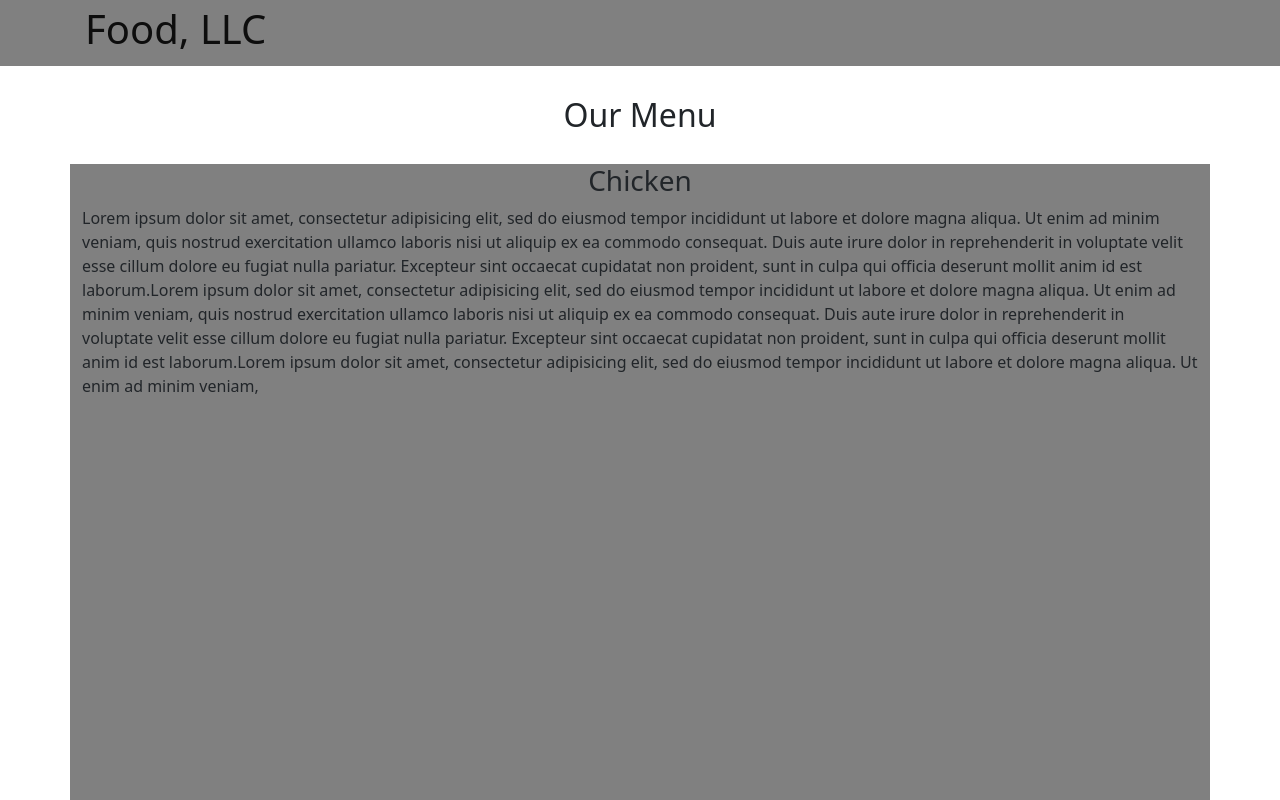
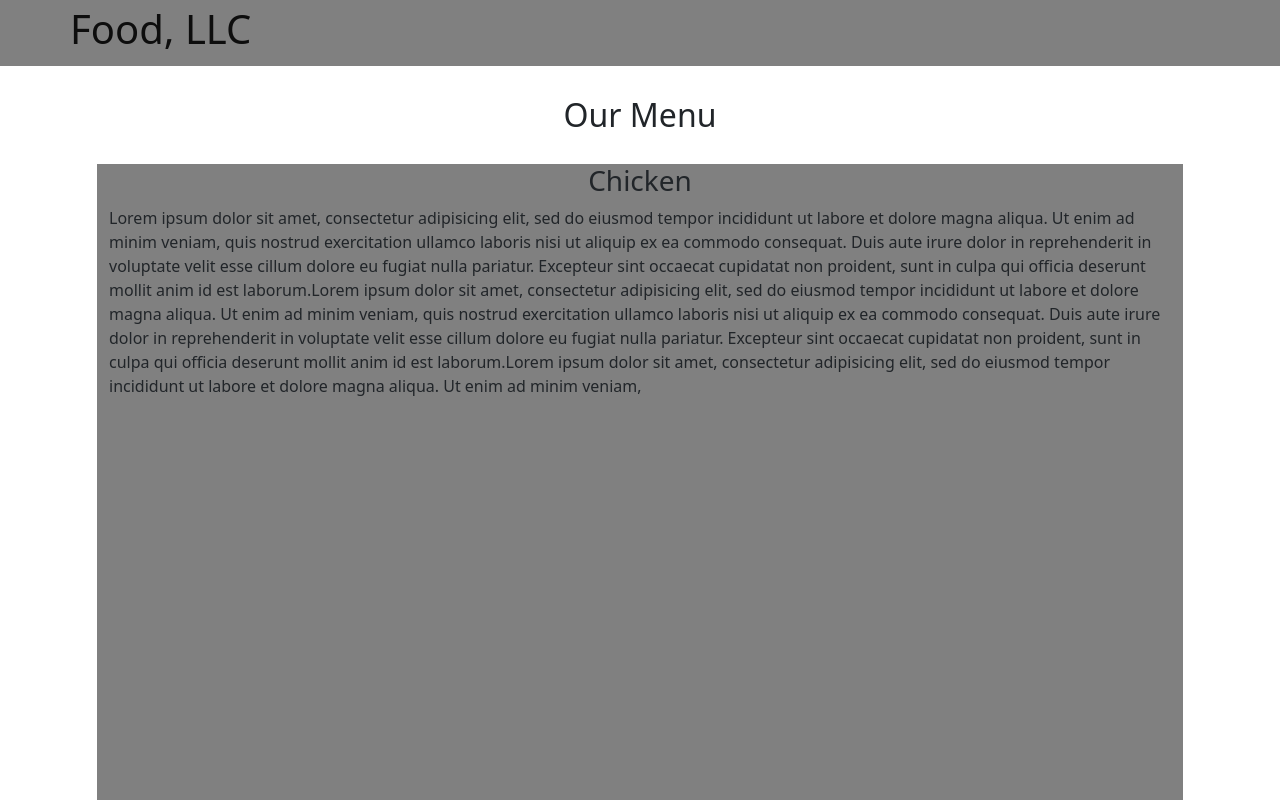
Before and after one commit to Arenaone/coursera-assignment, a plain HTML site: page module3-solution/index.html in a window 1280 px wide. Shown: the top 800 px of the page. Drawn offline with Linux system fonts and the light colour scheme.

Commit message:
Completed the work.

```diff
--- a/module3-solution/css/styles.css
+++ b/module3-solution/css/styles.css
@@ -17,9 +17,9 @@ nav div.container{
 	background-color: coral;
 }
 
-.navbar-brand h1{
+/*.navbar-brand h1{
 	margin-left: 15px;
-}
+}*/
 
 
 .navbar-toggler{
@@ -38,9 +38,11 @@ div.container .col-xs-12{
 	margin-right: auto;
 	margin-left: auto;
 }
+div.row{
+	margin: 15px;
+}
 
-
-@media (max-width: 575px){
+/*@media (max-width: 575px){
 	div.container .col-xs-12{
 		width: 90%;
 		margin-left: auto;
@@ -48,4 +50,4 @@ div.container .col-xs-12{
 		margin-bottom: 30px;
 		height: 1000px;
 	}
-}
+}*/
```
